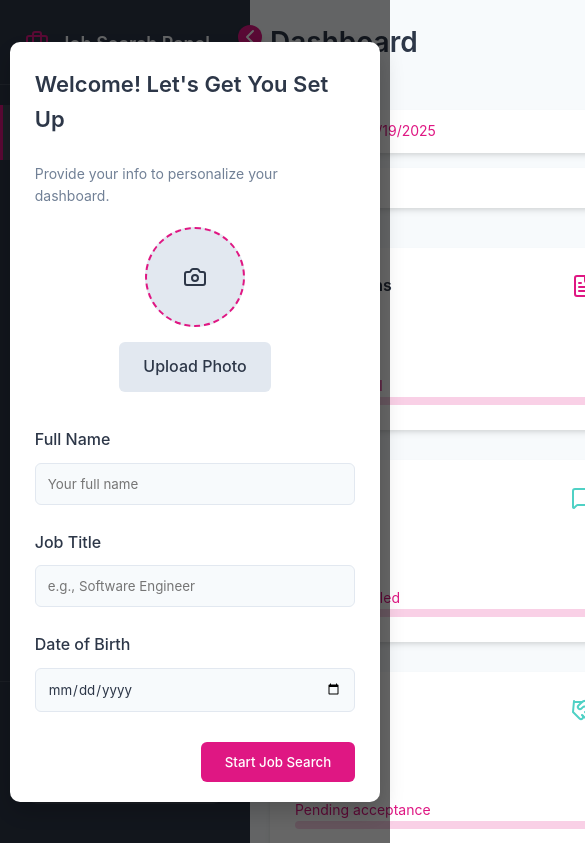
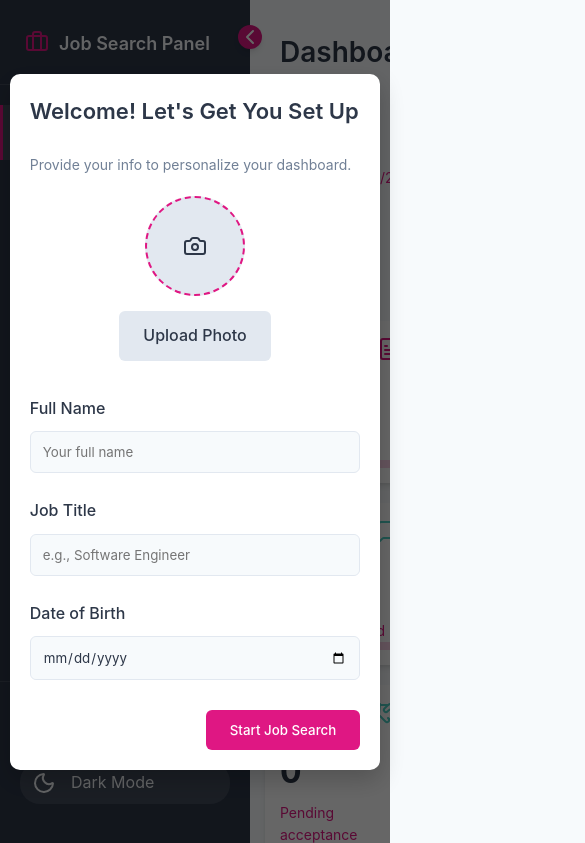
Before and after one commit to Bebell-Digital-Solutions/job-search-hub, a plain HTML site: page index.html in a window 390 px wide. Shown: the top 843 px of the page, 585 px wide, since content can reach past the window. Drawn offline with nearby package versions, Linux system fonts and the light colour scheme.

Commit message:
Update index.html

```diff
--- a/index.html
+++ b/index.html
@@ -11,7 +11,27 @@
   <!-- Favicon -->
   <link rel="icon" href="https://bucket.mlcdn.com/a/3336/3336910/images/34fdb3a11cc4d64885c973054e27c8d9bc15f5a1.png">
 
+
+
+
+
+
     <style>
+
+
+/* Add this at the very top of your CSS */
+html {
+    box-sizing: border-box;
+    overflow-x: hidden; /* Prevents horizontal scrolling */
+}
+*, *:before, *:after {
+    box-sizing: inherit;
+}
+
+
+
+
+
         :root {
             --primary: #DF1783;
             --primary-light: #f8a4d4;
@@ -507,27 +527,82 @@ padding: 20px;
 
 
 
+/* Improved responsive breakpoints */
+@media (max-width: 1200px) {
+    .dashboard-cards {
+        grid-template-columns: repeat(2, 1fr);
+        gap: 20px;
+    }
+    .charts-section {
+        gap: 20px;
+    }
+}
 
+@media (max-width: 992px) {
+    .charts-section {
+        grid-template-columns: 1fr;
+    }
+}
 
+@media (max-width: 768px) {
+    body {
+        padding: 0; /* Remove default body padding */
+    }
+    .main-content {
+        padding: 15px;
+        width: 100%;
+        max-width: 100%;
+    }
+    .header {
+        flex-direction: column;
+        align-items: stretch; /* Changed from flex-start to stretch */
+        gap: 15px;
+        padding: 15px;
+    }
+    .header-right {
+        width: 100%;
+        flex-direction: column;
+        gap: 15px;
+    }
+    .search-bar, .live-clock {
+        width: 100%;
+        max-width: 100%;
+    }
+    .dashboard-cards {
+        grid-template-columns: 1fr;
+    }
+    /* Add this to ensure containers don't overflow */
+    .card, .chart-container, .activity-section, .list-section {
+        width: 100%;
+        max-width: 100%;
+    }
+}
 
+@media (max-width: 576px) {
+    .modal-content {
+        max-width: 95%;
+        padding: 20px;
+        margin: 20px auto; /* Center the modal */
+    }
+    /* Add mobile-specific adjustments */
+    .card {
+        padding: 15px;
+    }
+    .activity-item, .list-item {
+        flex-direction: column;
+        align-items: flex-start;
+    }
+    .activity-icon, .list-icon {
+        margin-right: 0;
+        margin-bottom: 10px;
+    }
+}
 
-
-
-
-
-
-        /* Responsive */
-        @media (max-width: 1200px) { .dashboard-cards { grid-template-columns: repeat(2, 1fr); } }
-        @media (max-width: 992px) { .charts-section { grid-template-columns: 1fr; } }
-        @media (max-width: 768px) {
-            .main-content { padding: 20px; }
-            .header { flex-direction: column; align-items: flex-start; gap: 15px; }
-            .header-right { width: 100%; flex-direction: column; gap: 15px; }
-            .search-bar, .live-clock { width: 100%; }
-            .dashboard-cards { grid-template-columns: 1fr; }
-        }
-        @media (max-width: 576px) { .modal-content { max-width: 95%; padding: 25px; } }
-
+/* Add this to prevent any element from causing overflow */
+.container, .main-content, header, section {
+    max-width: 100%;
+    overflow-x: hidden;
+}
 
 
 
```
